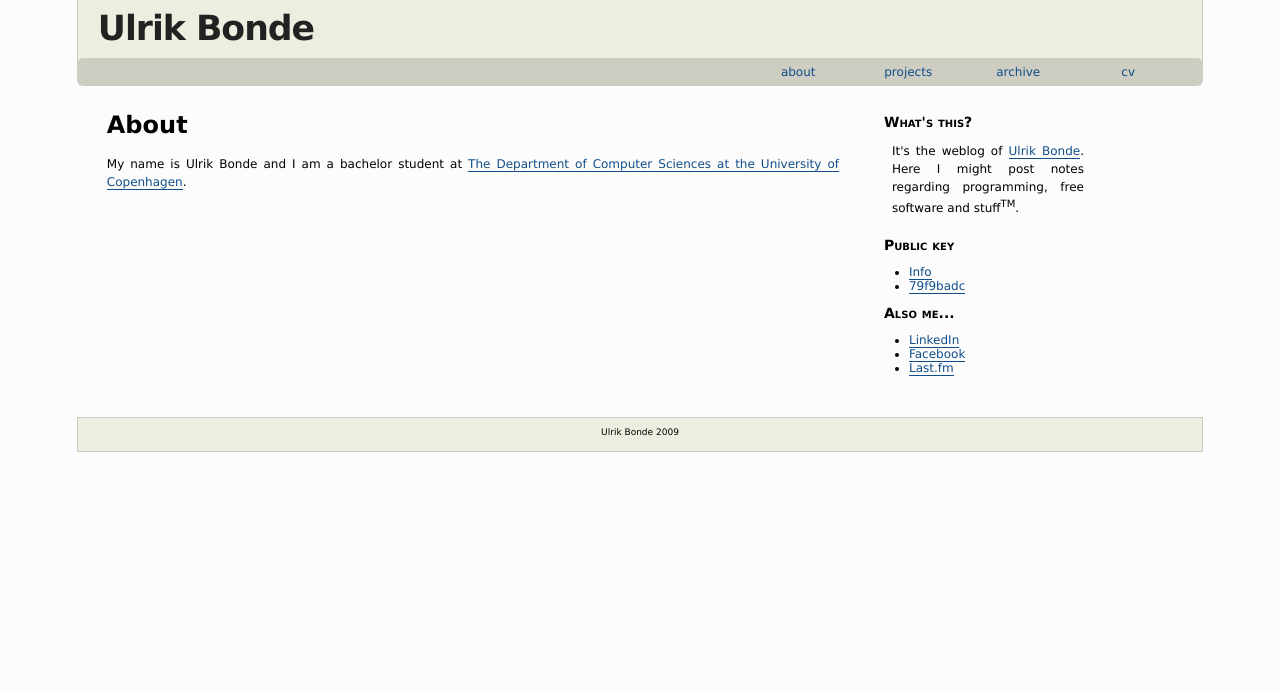
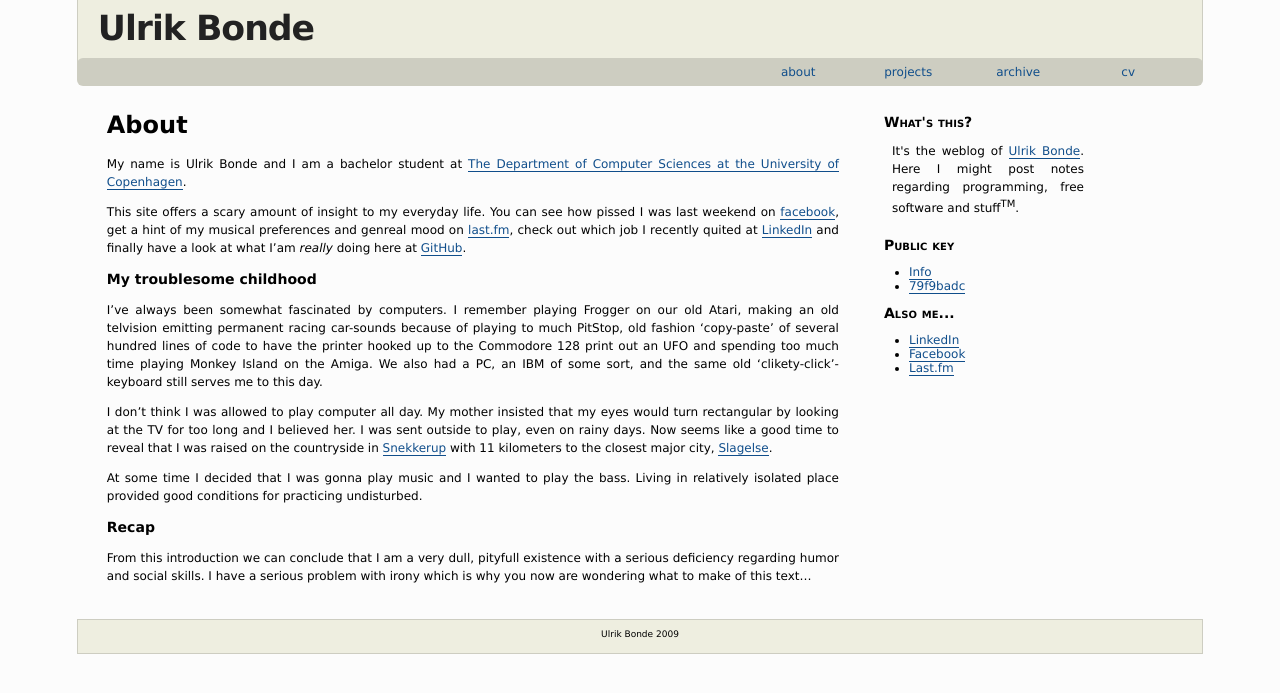
Before and after one commit to bonde/bonde.github.com, a Jekyll site: the page built from about/index.md, in a window 1280 px wide. Shown: the top 693 px of the page. Built offline with Jekyll 4.4.1, drawn with Linux system fonts in a browser that asks for light colours; Markdown is read by kramdown in place of the engine named in the settings; comment, search, counter and statistics services are not loaded.

Commit message:
Started on the long and tiresome about-page

```diff
--- a/about/index.md
+++ b/about/index.md
@@ -7,4 +7,42 @@ title: About
 My name is Ulrik Bonde and I am a bachelor student at
 [The Department of Computer Sciences at the University of Copenhagen](http://diku.dk).
 
+This site offers a scary amount of insight to my everyday life. You can see how
+pissed I was last weekend on [facebook](http://www.facebook.com/ulrik.bonde),
+get a hint of my musical preferences and genreal mood on
+[last.fm](http://last.fm/user/ulrik_polak), check out which job I recently
+quited at [LinkedIn](http://www.linkedin.com/in/ulrikbonde) and finally have a
+look at what I'am *really* doing here at [GitHub](http://github.com/bonde/).
+
+### My troublesome childhood
+
+I've always been somewhat fascinated by computers. I remember playing Frogger on
+our old Atari, making an old telvision emitting permanent racing car-sounds
+because of playing to much PitStop, old fashion 'copy-paste' of several hundred
+lines of code to have the printer hooked up to the Commodore 128 print out an
+UFO and spending too much time playing Monkey Island on the Amiga. We also had a
+PC, an IBM of some sort, and the same old 'clikety-click'-keyboard still serves
+me to this day.
+
+I don't think I was allowed to play computer all day. My mother insisted that my
+eyes would turn rectangular by looking at the TV for too long and I believed
+her. I was sent outside to play, even on rainy days. Now seems like a good time
+to reveal that I was raised on the countryside in [Snekkerup][snekkerup]
+with 11 kilometers to the closest major city, [Slagelse][slagelse].
+
+At some time I decided that I was gonna play music and I wanted to play the
+bass. Living in relatively isolated place provided good conditions for
+practicing undisturbed.
+
+### Recap
+
+From this introduction we can conclude that I am a very dull, pityfull existence with
+a serious deficiency regarding humor and social skills. I have a serious problem
+with irony which is why you now are wondering what to make of this text...
+
+<!-- Links -->
+
+[snekkerup]: http://maps.google.com/maps?f=q&source=s_q&hl=en&geocode=&q=Snekkerup,+4200+Slagelse&sll=55.492957,11.895018&sspn=0.028688,0.072098&ie=UTF8&hq=&hnear=Snekkerup,+Denmark&ll=55.322504,11.373253&spn=0.057624,0.144196&z=13
+[slagelse]: http://maps.google.com/maps?f=q&source=s_q&hl=en&geocode=&q=Slagelse,+Denmark&sll=55.322504,11.373253&sspn=0.057624,0.144196&ie=UTF8&hq=&hnear=Slagelse,+Denmark&z=13
+
 <!-- vim: set sw=2 ft=mkd sts=2 et tw=80: -->
```
